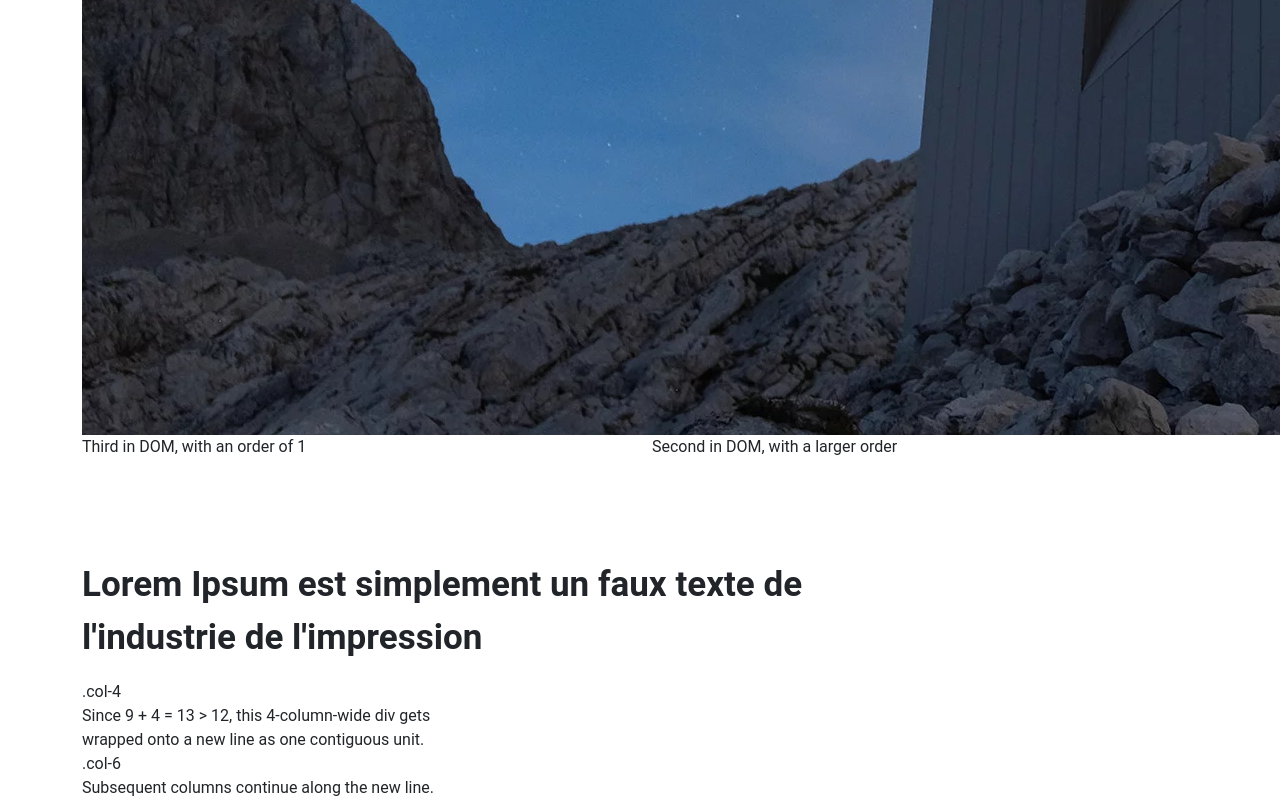
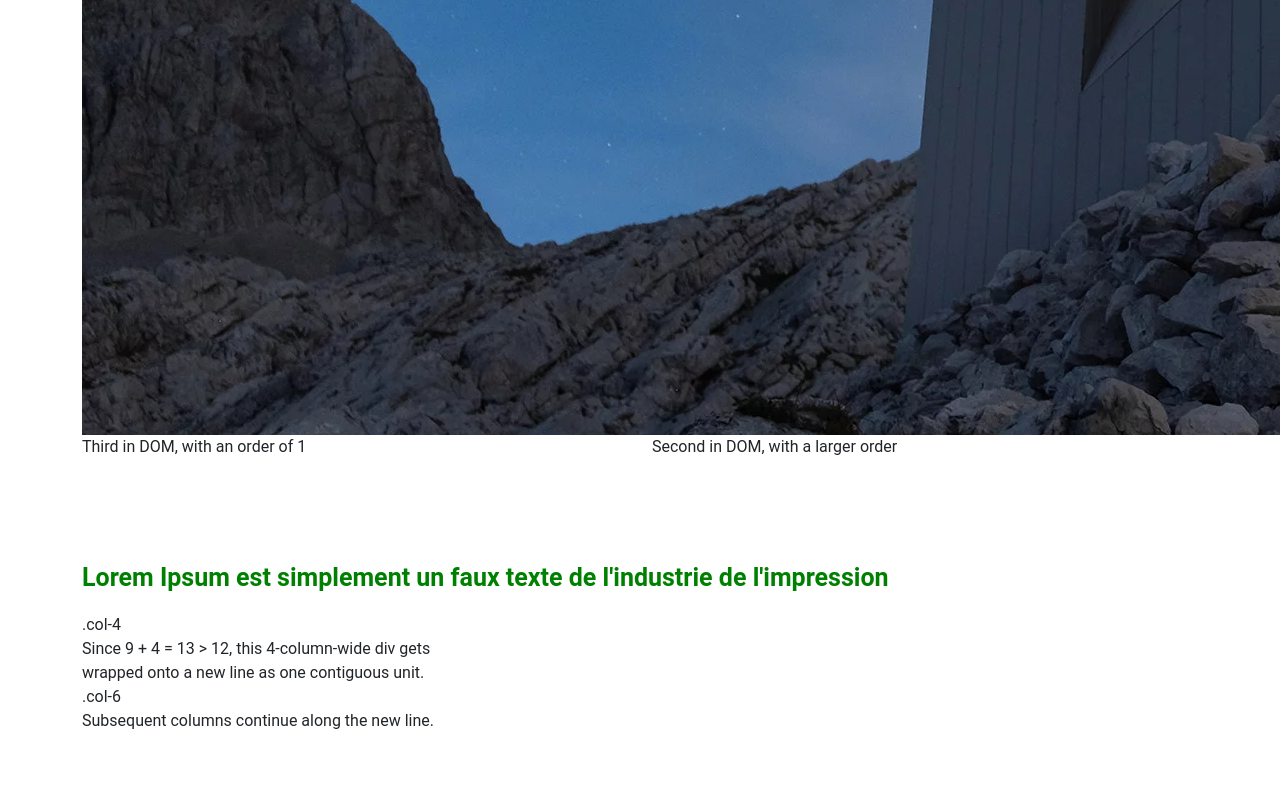
Before and after one commit to exender/ergonomie-web, a plain HTML site: page index.html in a window 1280 px wide. Shown: the part 1401-2201 px from the top of the page. After the commit the page ends 2134 px from the top, so only its background shows below. Drawn offline with nearby package versions, Linux system fonts and the light colour scheme.

Commit message:
modification

```diff
--- a/index.html
+++ b/index.html
@@ -112,7 +112,7 @@
       <div class="container">
         <div class="row1">
           <div class="col-9">
-              <p>
+              <p class="text">
                 Lorem Ipsum est simplement un faux texte de l'industrie de l'impression
               </p>
           </div>
--- a/style.css
+++ b/style.css
@@ -19,16 +19,12 @@ body {
 }
 col{
   max-height: 300px;
-
 }
 
 .row1 .col-9  {
   padding-top: 100px;
   text-size-adjust: 30px;
-  font-size: 35px;
+  font-size: 25px;
   font-weight: bold;
+  color: green;
 }
-
-.nav-link {
-  text-align: center;
-}
```
